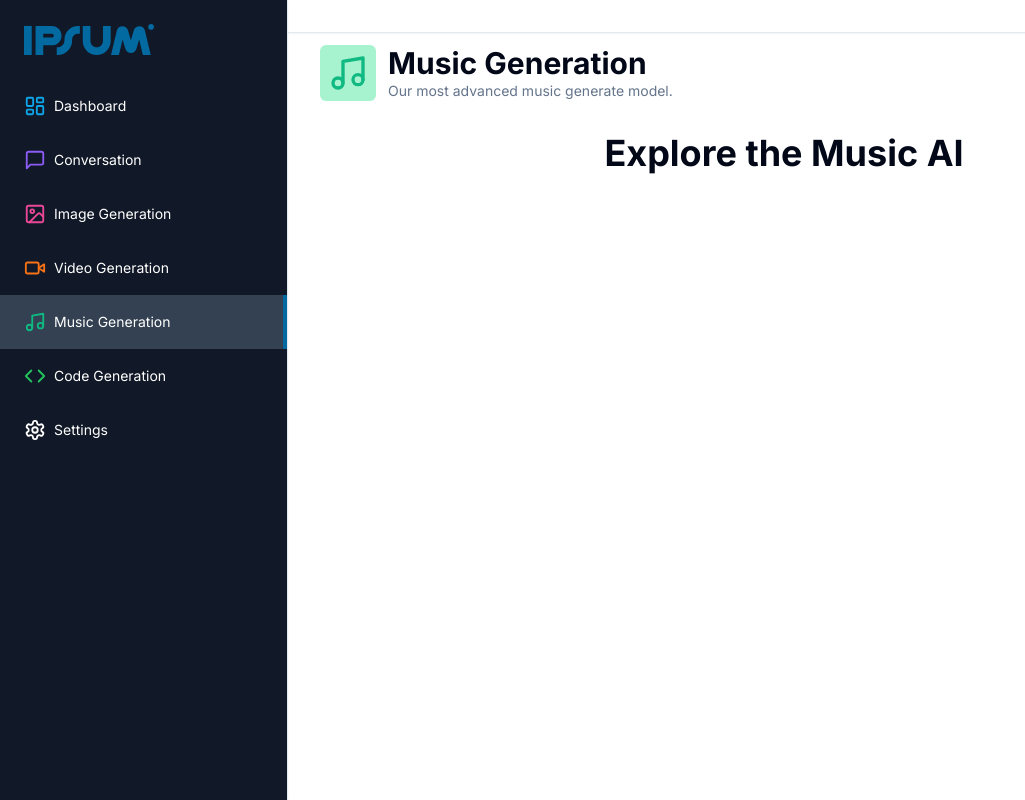
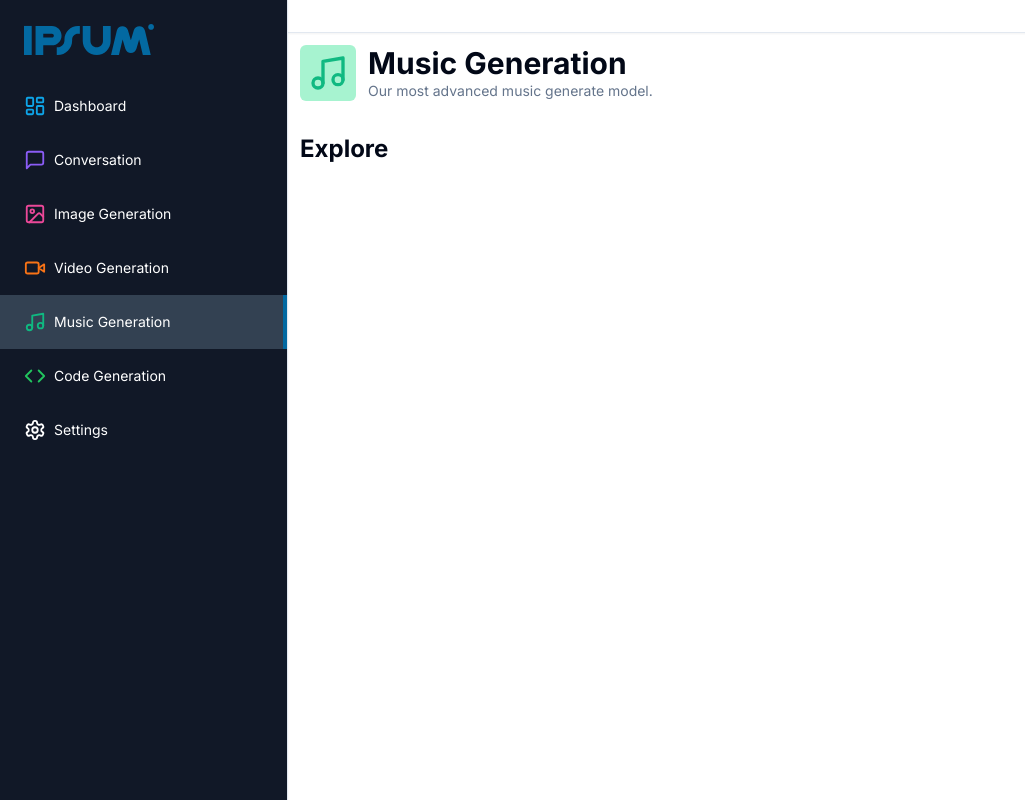
Before and after one commit to juanfariasdev/ai-saas, a Next.js app: page /dashboard/ai/music in a window 1280 px wide. Shown: the whole page, without its empty margins (0-1025 px from the left). Built offline with nearby package versions, Linux system fonts and the light colour scheme.

Commit message:
padronized

```diff
--- a/src/app/(dashboard)/(routes)/dashboard/ai/(routes)/code/page.tsx
+++ b/src/app/(dashboard)/(routes)/dashboard/ai/(routes)/code/page.tsx
@@ -1,13 +1,8 @@
 const CodeAiPage = () => {
   return (
-    <div>
-      <div className="my-8 space-y-4">
-        <h2 className="text-2xl md:text-4xl font-bold text-center">
-          Explore the Code AI
-        </h2>
-
-      </div>
-    </div>
+    <h2 className="text-2xl font-bold">
+    Explore
+  </h2>
   );
 };
 
--- a/src/app/(dashboard)/(routes)/dashboard/ai/(routes)/conversation/page.tsx
+++ b/src/app/(dashboard)/(routes)/dashboard/ai/(routes)/conversation/page.tsx
@@ -1,17 +1,9 @@
-import { Heading } from "@/components/heading";
 
 const ConversationAiPage = () => {
   return (
-    <div>
-      <Heading
-      />
-      <div className="my-8 space-y-4">
-        <h2 className="text-2xl md:text-4xl font-bold text-center">
-          Explore the Conversation AI
-        </h2>
-
-      </div>
-    </div>
+    <h2 className="text-2xl font-bold">
+      Explore
+    </h2>
   );
 };
 
--- a/src/app/(dashboard)/(routes)/dashboard/ai/(routes)/image/page.tsx
+++ b/src/app/(dashboard)/(routes)/dashboard/ai/(routes)/image/page.tsx
@@ -1,13 +1,8 @@
 const ImageAiPage = () => {
   return (
-    <div>
-      <div className="my-8 space-y-4">
-        <h2 className="text-2xl md:text-4xl font-bold text-center">
-          Explore the Image AI
-        </h2>
-
-      </div>
-    </div>
+    <h2 className="text-2xl font-bold">
+    Explore
+  </h2>
   );
 };
 
--- a/src/app/(dashboard)/(routes)/dashboard/ai/(routes)/music/page.tsx
+++ b/src/app/(dashboard)/(routes)/dashboard/ai/(routes)/music/page.tsx
@@ -1,13 +1,8 @@
 const MusicAiPage = () => {
   return (
-    <div>
-      <div className="my-8 space-y-4">
-        <h2 className="text-2xl md:text-4xl font-bold text-center">
-          Explore the Music AI
-        </h2>
-
-      </div>
-    </div>
+    <h2 className="text-2xl font-bold">
+      Explore
+    </h2>
   );
 };
 
--- a/src/app/(dashboard)/(routes)/dashboard/ai/(routes)/video/page.tsx
+++ b/src/app/(dashboard)/(routes)/dashboard/ai/(routes)/video/page.tsx
@@ -1,13 +1,8 @@
 const VideoAiPage = () => {
   return (
-    <div>
-      <div className="my-8 space-y-4">
-        <h2 className="text-2xl md:text-4xl font-bold text-center">
-          Explore the Video AI
-        </h2>
-
-      </div>
-    </div>
+    <h2 className="text-2xl font-bold">
+    Explore
+  </h2>
   );
 };
 
--- a/src/app/(dashboard)/(routes)/dashboard/ai/_components/heading.tsx
+++ b/src/app/(dashboard)/(routes)/dashboard/ai/_components/heading.tsx
@@ -12,7 +12,7 @@ export const Heading = () => {
     const {label, description, icon } = info;
 
     return (
-        <div className="px-4 lg:px-8 flex items-center gap-x-3 mb-8">
+        <div className="flex items-center gap-x-3 mb-8">
             <div className={cn("p-2 w-fit rounded-md", icon.background)}>
                 <icon.image className={cn("w-10 h-10", icon.color)}/>
             </div>
--- a/src/app/(dashboard)/(routes)/dashboard/ai/layout.tsx
+++ b/src/app/(dashboard)/(routes)/dashboard/ai/layout.tsx
@@ -2,9 +2,13 @@ import { Heading } from "./_components/heading";
 
 const AiLayout = ({ children }: { children: React.ReactNode }) => {
   return (
-    <div className="h-full py-3">
+    <div className="h-full py-3 px-3 lg:px-3">
         <Heading />
+
+        <div>
         {children}
+        </div>
+
 
     </div>
   );
```
